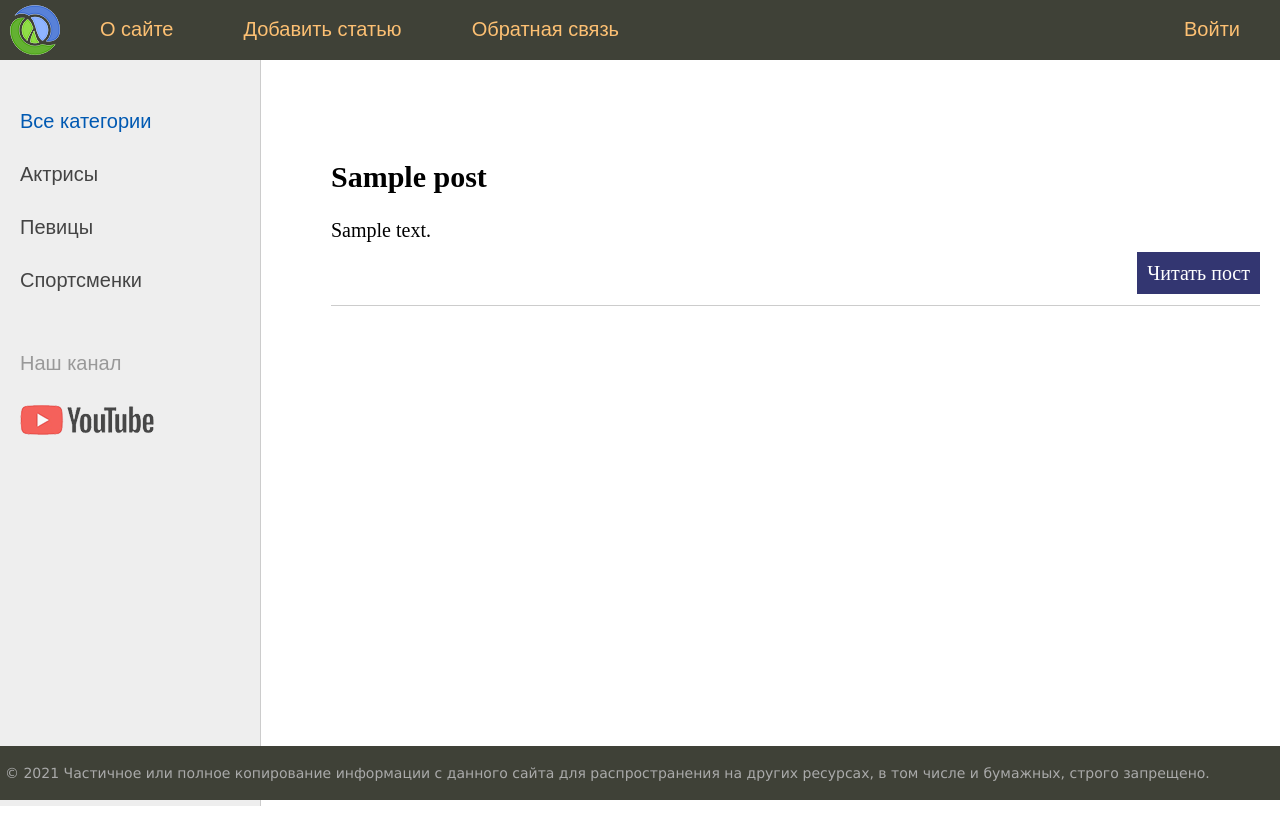
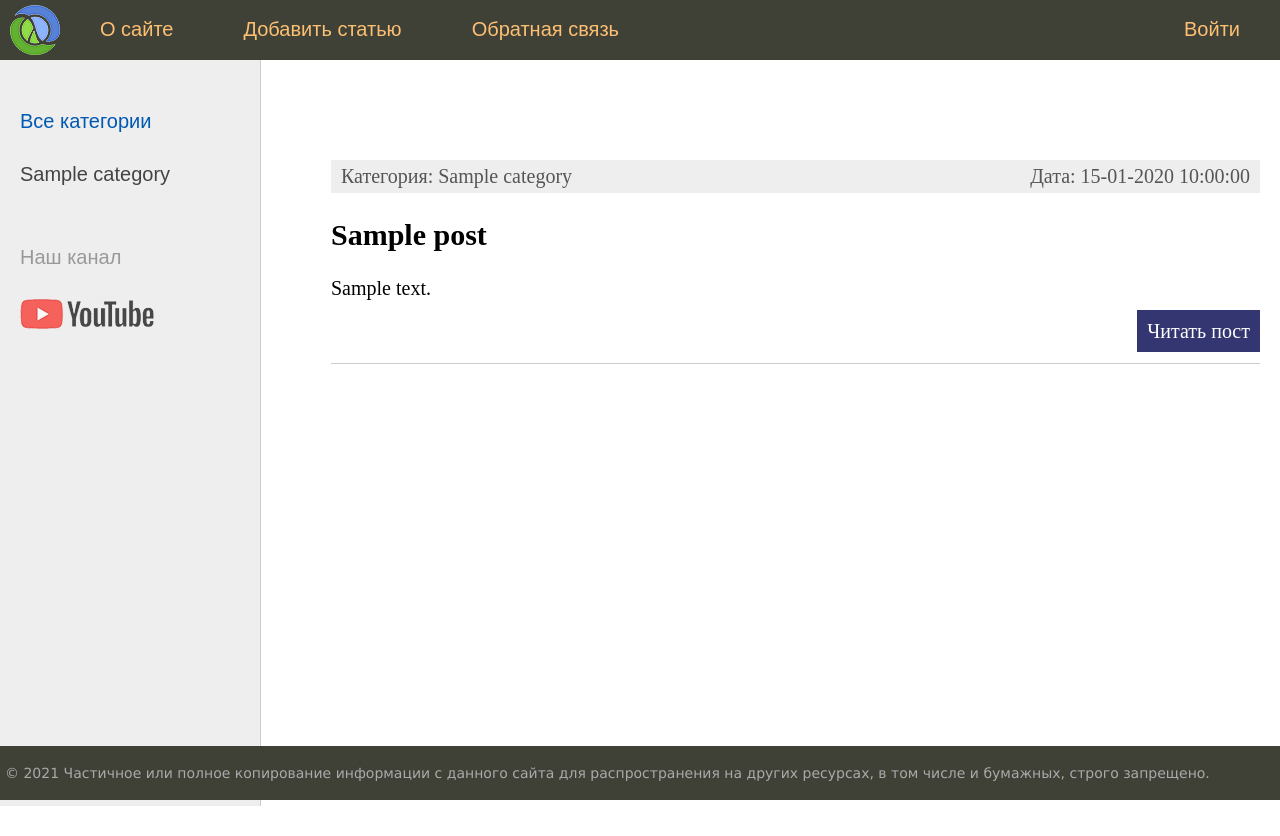
Before and after one commit to EvaBruh/Django_project, a Django app: page / in a window 1280 px wide. Run offline with Django 3.2, Linux system fonts and the light colour scheme; tables that the repository leaves empty hold one stand-in row (values such as "Sample post").

Commit message:
Create Category-menu(links) and display Date/Category on posts

```diff
--- a/website/info/models.py
+++ b/website/info/models.py
@@ -23,3 +23,6 @@
 
     def __str__(self):
         return self.name
+
+    def get_absolute_url(self):
+        return reverse('category', kwargs={'cat_id': self.pk})
--- a/website/info/templates/info/base.html
+++ b/website/info/templates/info/base.html
@@ -33,10 +33,19 @@
 <!-- Sidebar слева -->
 	<td valign="top" class="left-chapters">
 	<ul id="leftchapters">
-		<li class="selected">Все категории</li>
-		<li><a href="#">Актрисы</a></li>
-		<li><a href="#">Певицы</a></li>
-		<li><a href="#">Спортсменки</a></li>
+{% if cat_selected == 0 %}
+	<li class="selected">Все категории</li>
+{% else %}
+	<li><a href="{% url 'home' %}">Все категории</a></li>
+{% endif %}
+
+{% for c in cats %}
+	{% if c.pk == cat_selected %}
+	  <li class="selected">{{c.name}}</li>
+	{% else %}
+	  <li><a href="{{ c.get_absolute_url }}">{{ c.name }}</a></li>
+	{% endif %}
+{% endfor %}
 		<li class="share">
 		<p>Наш канал</p>
 		<a class="share-yt" href="https://www.youtube.com/channel/UClJzWfGWuGJL2t-3dYKcHTA/playlists" target="_blank" rel="nofollow"></a>
--- a/website/info/templates/info/index.html
+++ b/website/info/templates/info/index.html
@@ -3,7 +3,12 @@
 {% block content %}
 <ul class="list-articles">
 	{% for p in posts %}
-			<li><h2>{{p.title}}</h2>
+			<li>
+				<div class="article-panel">
+					<p class="first">Категория: {{p.cat}}</p>
+					<p class="last">Дата: {{ p.time_update|date:"d-m-Y H:i:s"}}</p>
+				</div>
+				<h2>{{p.title}}</h2>
 	{% autoescape on %}
 	{{p.content|linebreaks|truncatewords:50}}
 	{% endautoescape %}
--- a/website/info/urls.py
+++ b/website/info/urls.py
@@ -9,4 +9,5 @@
     path('contact/', contact, name='contact'),
     path('login/', login, name='login'),
     path('post/<int:post_id>/', show_post, name='post'),
+    path('category/<int:cat_id>/', show_category, name='category'),
 ]
--- a/website/info/views.py
+++ b/website/info/views.py
@@ -1,7 +1,8 @@
-from django.http import HttpResponse, HttpResponseNotFound
+from django.http import HttpResponse, HttpResponseNotFound, Http404
 from django.shortcuts import render
 from .models import *
-# Create your views here.
+
+
 menu = [{'title': 'О сайте', 'url_name': 'about'},
         {'title': 'Добавить статью', 'url_name': 'add_page'},
         {'title': 'Обратная связь', 'url_name': 'contact'},
@@ -10,11 +11,16 @@
 
 def index(request):
     posts = Post.objects.all()
+    cats = Category.objects.all()
+
     context = {
         'posts': posts,
+        'cats': cats,
         'menu': menu,
         'title': 'Главная',
+        'cat_selected': 0,
     }
+
     return render(request, 'info/index.html', context=context)
 
 
@@ -38,5 +44,23 @@
     return HttpResponse(f'Post with post id = {post_id}')
 
 
+def show_category(request, cat_id):
+    posts = Post.objects.filter(cat_id=cat_id)
+    cats = Category.objects.all()
+
+    if len(posts) == 0:
+        raise Http404()
+
+    context = {
+        'posts': posts,
+        'cats': cats,
+        'menu': menu,
+        'title': 'Отображение по рубрикам',
+        'cat_selected': cat_id,
+    }
+
+    return render(request, 'info/index.html', context=context)
+
+
 def PageNotFound(request, exception):
     return HttpResponseNotFound('<h1>Страница не найдена.</h1>')
```
